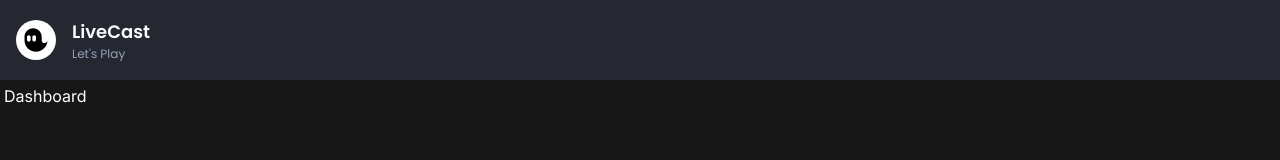
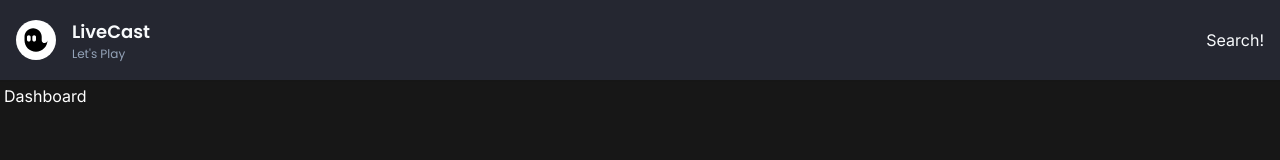
Before and after one commit to vcristian1/LiveCast, a Next.js app: page / in a window 1280 px wide. Shown: the top 160 px of the page. Built offline with nearby package versions, Linux system fonts and the light colour scheme.

Commit message:
added search.tsx file in navbar directory for search icon

```diff
--- a/app/(browse)/_components/navbar/index.tsx
+++ b/app/(browse)/_components/navbar/index.tsx
@@ -1,9 +1,11 @@
 import { Logo } from "./logo"
+import { Search } from "./search";
 
 export const Navbar = () => {
     return (
         <nav className="fixed top-0 w-full h-20 z-[49] bg-[#252731] px-2 lg:px-4 flex justify-between items-center shadow-sm">
             <Logo />
+            <Search />
         </nav>
     )
 }
--- a/app/(browse)/_components/navbar/search.tsx
+++ b/app/(browse)/_components/navbar/search.tsx
@@ -1 +1,9 @@
-"use client"
+"use client";
+
+export const Search = () => {
+    return (
+        <div>
+            Search!
+        </div>
+    )
+}
```
